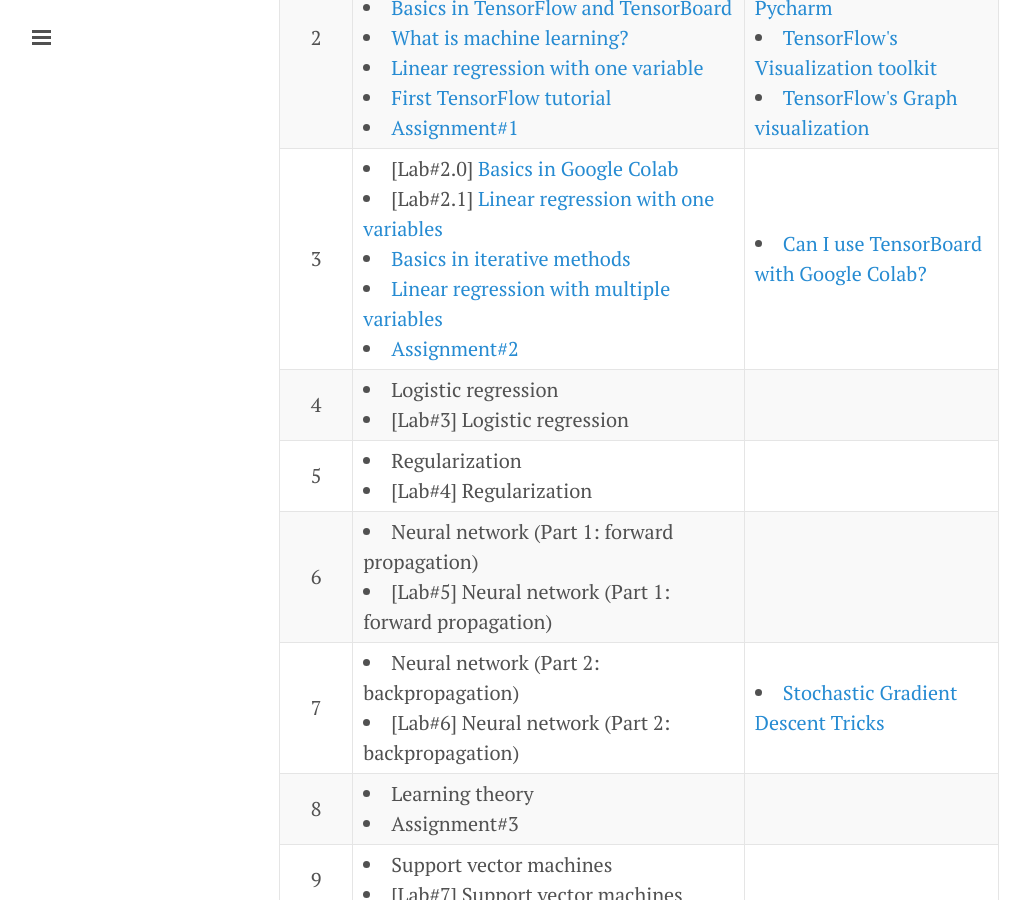
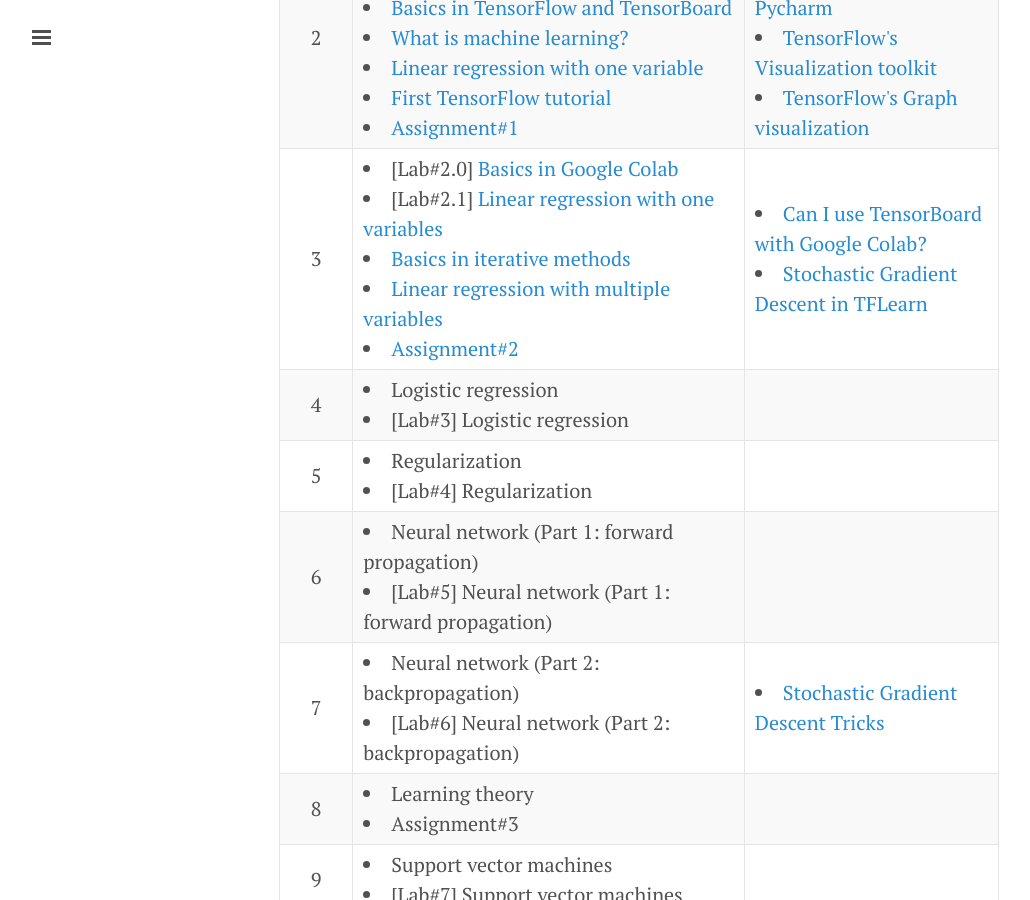
Before and after one commit to xlives/xlives.github.io, a Jekyll site: the page built from courses.markdown, in a window 1280 px wide and 900 px high, scrolled down 905 px. Shown: the whole window, without its empty margins (1-1031 px from the left). Built offline with Jekyll 4.4.1, drawn with Linux system fonts in a browser that asks for light colours.

Commit message:
Update courses.markdown

```diff
--- a/courses.markdown
+++ b/courses.markdown
@@ -59,6 +59,7 @@ Present
        <li> <a href='https://drive.google.com/open?id=1_4Jk9YLgMIdoDqDRFdsSFdbMrm3YZWUs'>Assignment#2</a> </li></td>
     <td>
       <li> <a href='https://stackoverflow.com/questions/47818822/can-i-use-tensorboard-with-google-colab'>Can I use TensorBoard with Google Colab?</a> </li>
+       <li> <a href='http://tflearn.org/optimizers/'>Stochastic Gradient Descent in TFLearn</a></li>
      </td>
   </tr>
   <tr>
```
